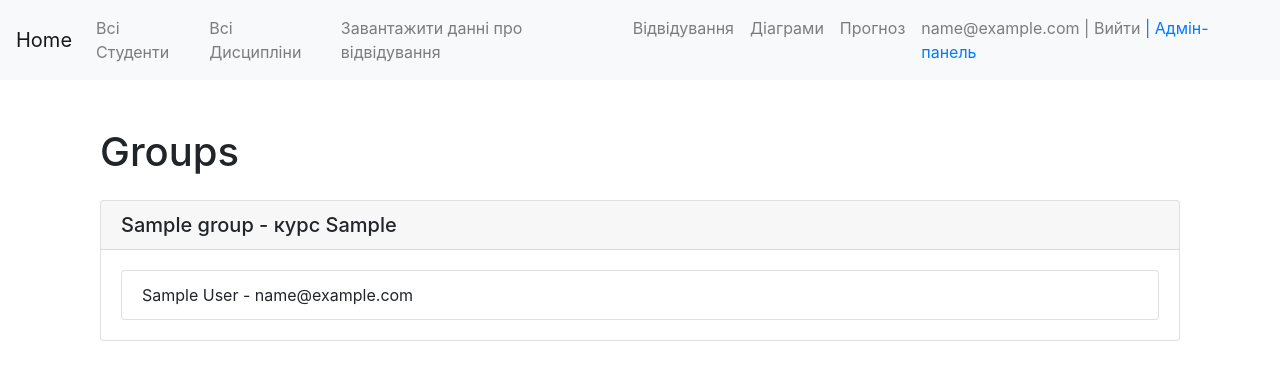
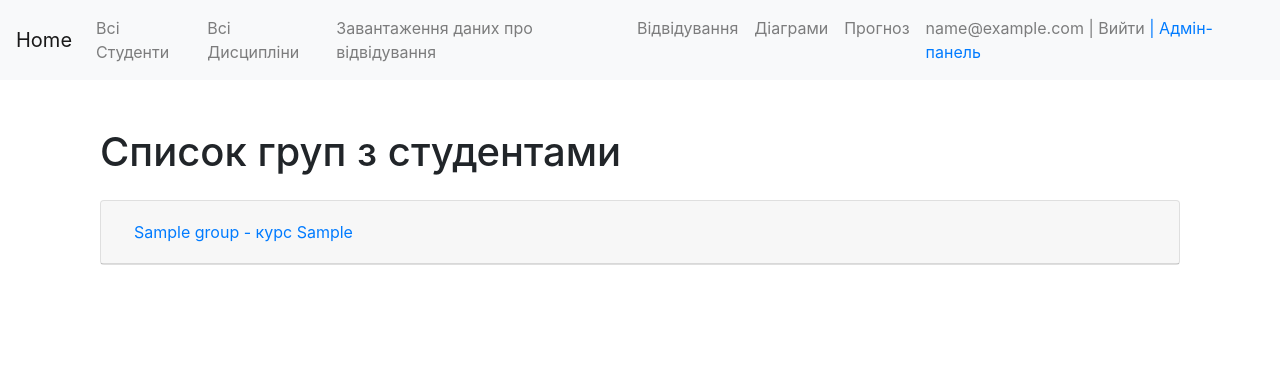
Before and after one commit to jaguar4321/Project_Practic, a Django app: page /students_list/ in a window 1280 px wide. Shown: the top 380 px of the page. Run offline with Django 5.2, Linux system fonts and the light colour scheme; a user stored in the database is signed in; tables that the repository leaves empty hold one stand-in row (values such as "Sample post"); some libraries are stand-ins or nearby versions.

```diff
--- a/myapp/templates/base.html
+++ b/myapp/templates/base.html
@@ -28,7 +28,7 @@
                     <a class="nav-link" href="{% url 'discipline_list' %}">Всі Дисципліни</a>
                 </li>
                 <li class="nav-item">
-                    <a class="nav-link" href="{% url 'loading_data_user' %}">Завантажити данні про відвідування</a>
+                    <a class="nav-link" href="{% url 'loading_data_user' %}">Завантаження даних про відвідування</a>
                 </li>
                 <li class="nav-item">
                     <a class="nav-link" href="{% url 'lesson_visit_filter' %}">Відвідування</a>
--- a/myapp/templates/students_list.html
+++ b/myapp/templates/students_list.html
@@ -6,13 +6,18 @@ Students List
 
 {% block content %}
 <div class="container mt-5">
-    <h1 class="mb-4">Groups</h1>
+    <h1 class="mb-4">Список груп з студентами</h1>
     <div id="accordion">
         {% for group in groups %}
         <div class="card">
-            <div class="card-header">
-                <h5 class="mb-0">{{ group.name }} - курс {{ group.year }}</h5>
+            <div class="card-header" id="heading{{ group.id }}">
+                <h5 class="mb-0">
+                    <button class="btn btn-link" data-toggle="collapse" data-target="#collapse{{ group.id }}" aria-expanded="true" aria-controls="collapse{{ group.id }}">
+                        {{ group.name }} - курс {{ group.year }}
+                    </button>
+                </h5>
             </div>
+            <div id="collapse{{ group.id }}" class="collapse" aria-labelledby="heading{{ group.id }}" data-parent="#accordion">
                 <div class="card-body">
                     <ul class="list-group">
                         {% for student in students %}
@@ -23,6 +28,7 @@ Students List
                     </ul>
                 </div>
             </div>
+        </div>
         {% endfor %}
     </div>
 </div>
--- a/users/models.py
+++ b/users/models.py
@@ -33,3 +33,7 @@ class CustomUser(AbstractBaseUser, PermissionsMixin):
 
     def __str__(self):
         return self.email
+
+    class Meta:
+        verbose_name = 'Користувач'
+        verbose_name_plural = 'Користувачі'
```
Lines whose indentation alone changed are shown as unchanged.
